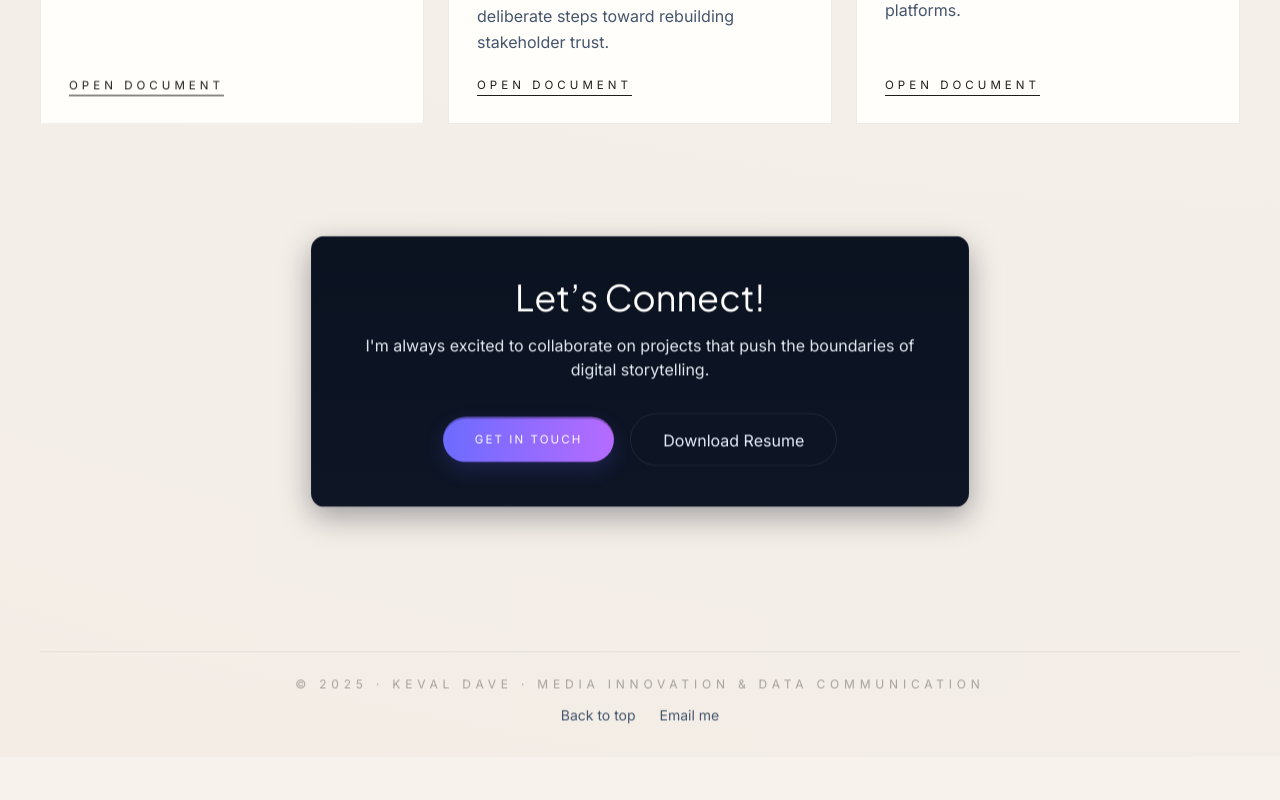
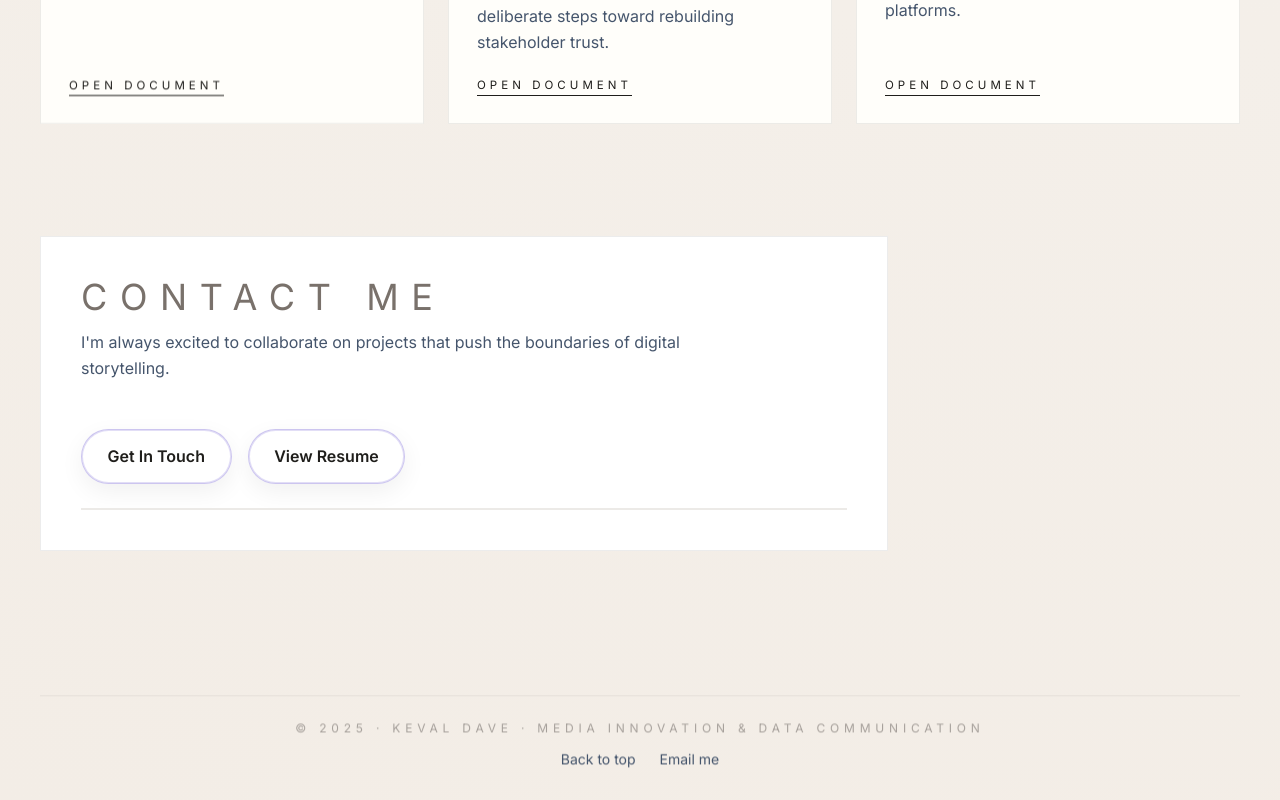
Before and after one commit to VaidehiCodes/keval-website, a React (Vite) app: page / in a window 1280 px wide. Shown: the part 3285-4085 px from the top of the page. Before the commit the page ends 4042 px from the top, so only its background shows below. Built offline with nearby package versions, Linux system fonts and the light colour scheme.

Commit message:
contact section

```diff
--- a/src/App.tsx
+++ b/src/App.tsx
@@ -1,4 +1,4 @@
-import { useEffect, useRef, useState, type CSSProperties } from "react";
+import { useEffect, useState, type CSSProperties } from "react";
 import "./index.css";
 import resumePdf from "./assets/Keval's Resume (1).pdf";
 import newspaperPdf from "./assets/newspaper final.pdf";
@@ -155,7 +155,6 @@ const SectionHeading = ({
 );
 
 export function App() {
-  const [showContactDetails, setShowContactDetails] = useState(false);
   useEffect(() => {
     if (typeof window === "undefined") return;
 
@@ -527,57 +526,33 @@ export function App() {
           </div>
         </section>
 
-        <section id="contact" className="section">
-          <div className="max-w-3xl mx-auto" data-scroll="fade-up">
-            <div className="rounded-xl p-10 bg-slate-900 text-white text-center">
-              <h2 className="text-3xl md:text-4xl font-serif mb-4">
-                Let’s Connect!
-              </h2>
-              <p className="text-base text-slate-200 max-w-xl mx-auto mb-8">
-                I'm always excited to collaborate on projects that push the
-                boundaries of digital storytelling.
-              </p>
+        <section id="contact" className="section contact">
+          <div className="contact-details" data-scroll="fade-up">
+            <SectionHeading
+              eyebrow="Contact Me"
+              description="I'm always excited to collaborate on projects that push the boundaries of digital storytelling."
+            />
+            {/* Buttons row */}
+            <div
+              className="flex flex-col sm:flex-row gap-4 mt-6"
+              data-scroll="fade-up"
+            >
+              {/* Expand contacts button */}
+              <ExpandContactsButton />
 
-              <div className="flex flex-col sm:flex-row items-center justify-center gap-4">
-                <button
-                  className="btn-primary px-8 py-3"
-                  onClick={() => setShowContactDetails((s) => !s)}
-                >
-                  {showContactDetails ? "Hide contact" : "Get In Touch"}
-                </button>
-
+              {/* Download resume button */}
               <a
-                  className="btn-outline px-8 py-3"
                 href={resumeResource.url}
                 target="_blank"
                 rel="noreferrer"
+                className="contact-cta contact-cta--outline"
               >
-                  Download Resume
+                View Resume
               </a>
             </div>
 
-              {showContactDetails && (
-                <div className="mt-8 grid grid-cols-1 sm:grid-cols-3 gap-6 text-slate-100">
-                  {contactChannels.map((ch) => (
-                    <div key={ch.detail} className="text-left">
-                      <p className="text-xs uppercase tracking-[0.35em] text-slate-400">
-                        {ch.label}
-                      </p>
-                      {ch.href ? (
-                        <a
-                          href={ch.href}
-                          className="text-lg block text-white underline"
-                        >
-                          {ch.detail}
-                        </a>
-                      ) : (
-                        <p className="text-lg">{ch.detail}</p>
-                      )}
-                    </div>
-                  ))}
-                </div>
-              )}
-            </div>
+            {/* Expandable panel */}
+            <ContactsPanel />
           </div>
         </section>
       </main>
@@ -596,3 +571,74 @@ export function App() {
 }
 
 export default App;
+
+// Local UI components for contact section
+function ExpandContactsButton() {
+  const [open, setOpen] = useState(false);
+  useEffect(() => {
+    const panel = document.getElementById("contact-panel");
+    if (!panel) return;
+    panel.setAttribute("data-open", open ? "true" : "false");
+  }, [open]);
+
+  return (
+    <button
+      type="button"
+      className="contact-cta contact-cta--outline"
+      aria-expanded={open}
+      aria-controls="contact-panel"
+      onClick={() => setOpen((v) => !v)}
+    >
+      {open ? "Hide Contacts" : "Get In Touch"}
+    </button>
+  );
+}
+
+function ContactsPanel() {
+  return (
+    <div
+      id="contact-panel"
+      className="contact-panel"
+      data-open="false"
+      data-scroll="fade-up"
+    >
+      {contactChannels.map((channel, index) => (
+        <div
+          key={`${channel.label}-${channel.detail}`}
+          className="contact-row"
+          style={scrollDelay(index, 0.04)}
+        >
+          <p className="text-xs uppercase tracking-[0.35em] text-stone-500">
+            {channel.label}
+          </p>
+          {channel.label.toLowerCase() === "linkedin" ? (
+            <a
+              href={channel.href}
+              aria-label="LinkedIn profile"
+              className="inline-flex items-center mt-2"
+              target="_blank"
+              rel="noreferrer"
+            >
+              <svg
+                xmlns="http://www.w3.org/2000/svg"
+                width="28"
+                height="28"
+                viewBox="0 0 24 24"
+                fill="currentColor"
+                className="text-slate-800"
+              >
+                <path d="M4.98 3.5C4.98 4.88 3.86 6 2.5 6S0 4.88 0 3.5 1.12 1 2.5 1s2.48 1.12 2.48 2.5zM0 8h5v16H0V8zm7.5 0h4.8v2.2h.07c.67-1.27 2.3-2.6 4.73-2.6 5.06 0 6 3.33 6 7.66V24h-5V16.9c0-1.69-.03-3.87-2.36-3.87-2.36 0-2.73 1.84-2.73 3.74V24h-5V8z" />
+              </svg>
+            </a>
+          ) : channel.href ? (
+            <a href={channel.href} className="text-lg text-slate-800 underline">
+              {channel.detail}
+            </a>
+          ) : (
+            <p className="text-lg text-slate-800">{channel.detail}</p>
+          )}
+        </div>
+      ))}
+    </div>
+  );
+}
--- a/src/index.css
+++ b/src/index.css
@@ -396,9 +396,11 @@ main,
 }
 
 .contact {
+  /* Two-column layout: main form (fluid) + right details panel (fixed) */
   display: grid;
-  grid-template-columns: 2fr 1fr;
+  grid-template-columns: 1fr 320px;
   gap: 2rem;
+  align-items: start;
 }
 
 .contact-panel {
@@ -408,6 +410,29 @@ main,
   display: flex;
   flex-direction: column;
   gap: 2rem;
+}
+
+/* Collapsible behavior controlled via data-open */
+.contact-panel {
+  overflow: hidden;
+  transition: all 300ms ease;
+  max-height: 0;
+  padding-top: 0;
+  padding-bottom: 0;
+  opacity: 0;
+  transform: translateY(8px);
+}
+.contact-panel[data-open="true"] {
+  max-height: 600px;
+  padding-top: 2.5rem;
+  padding-bottom: 2.5rem;
+  opacity: 1;
+  transform: none;
+}
+
+.contact-row {
+  display: flex;
+  flex-direction: column;
 }
 
 .contact-form {
@@ -438,11 +463,47 @@ main,
 
 .contact-details {
   border: 1px solid var(--soft-border);
-  padding: 2rem;
-  background: #fffdfa;
+  padding: 2.5rem 2.5rem;
+  background: #ffffff;
   display: flex;
   flex-direction: column;
   gap: 1.5rem;
+  box-sizing: border-box;
+  min-width: 280px;
+}
+
+/* CTA buttons matching screenshot vibe */
+.contact-cta {
+  display: inline-flex;
+  align-items: center;
+  justify-content: center;
+  padding: 0.9rem 1.6rem;
+  border-radius: 9999px;
+  border: 1px solid rgba(31, 30, 27, 0.2);
+  background: linear-gradient(90deg, #6d5bd0, #9a6fdc);
+  color: #f7f5ff;
+  text-decoration: none;
+  text-transform: capitalize;
+  font-weight: 600;
+  box-shadow: 0 8px 24px rgba(109, 91, 208, 0.25);
+}
+.contact-cta:hover {
+  filter: brightness(1.05);
+}
+.contact-cta--outline {
+  background: rgba(255, 255, 255, 0.02);
+  color: #1f1e1b;
+  border-color: rgba(109, 91, 208, 0.35);
+  box-shadow: 0 0 0 1px rgba(109, 91, 208, 0.2) inset,
+    0 8px 24px rgba(17, 17, 17, 0.06);
+}
+.contact-cta--outline:hover {
+  background: rgba(109, 91, 208, 0.06);
+}
+
+.contact-details > div {
+  /* keep each contact row vertically spaced */
+  min-width: 0;
 }
 
 .contact-socials {
@@ -521,6 +582,18 @@ main,
     grid-template-columns: 1fr;
   }
 
+  .contact-details {
+    flex-direction: column;
+    min-width: 0;
+  }
+
+  /* When heading sits above, ensure the details are full width on small screens */
+  .contact-details.contact-right,
+  .contact-details.contact-left {
+    width: 100%;
+    max-width: none;
+  }
+
   .about-grid {
     grid-template-columns: 1fr;
   }
@@ -534,115 +607,3 @@ main,
     opacity: 1 !important;
   }
 }
-
-/* Contact panel - dark themed to match mock */
-#contact .rounded-xl {
-  background: linear-gradient(180deg, #0b1220 0%, #0e1626 100%);
-  border: 1px solid rgba(255, 255, 255, 0.04);
-  box-shadow: 0 10px 30px rgba(2, 6, 23, 0.35);
-}
-
-/* Buttons inside contact only */
-#contact .btn-primary {
-  background: linear-gradient(90deg, #6d6bff 0%, #b66bff 100%);
-  color: #fff;
-  border: none;
-  padding: 0.85rem 2rem;
-  border-radius: 999px;
-  box-shadow: 0 8px 20px rgba(107, 92, 255, 0.18),
-    0 2px 0 rgba(0, 0, 0, 0.25) inset;
-  text-transform: uppercase;
-  letter-spacing: 0.18em;
-}
-
-#contact .btn-primary:hover {
-  filter: saturate(1.05) brightness(1.03);
-}
-
-#contact .btn-outline {
-  background: transparent;
-  color: #e6eefc;
-  border: 1px solid rgba(255, 255, 255, 0.08);
-  border-radius: 999px;
-  padding: 0.85rem 2rem;
-  text-decoration: none;
-  display: inline-flex;
-  align-items: center;
-  justify-content: center;
-}
-
-#contact .btn-outline:hover {
-  background: rgba(255, 255, 255, 0.02);
-}
-
-/* Miniplayer waveform animation */
-.miniplayer {
-  position: relative;
-  min-height: 3rem;
-}
-.miniplayer .wave span {
-  display: inline-block;
-  background: rgba(255, 255, 255, 0.9);
-  width: 6px;
-  border-radius: 2px;
-}
-.miniplayer .wave .animate-wave {
-  animation-name: sc-wave;
-  animation-iteration-count: infinite;
-  animation-timing-function: ease-in-out;
-}
-
-@keyframes sc-wave {
-  0% {
-    transform: scaleY(0.4);
-    opacity: 0.7;
-  }
-  50% {
-    transform: scaleY(1);
-    opacity: 1;
-  }
-  100% {
-    transform: scaleY(0.4);
-    opacity: 0.7;
-  }
-}
-
-.delay-0 {
-  animation-delay: 0s;
-}
-.delay-1 {
-  animation-delay: 0.08s;
-}
-.delay-2 {
-  animation-delay: 0.16s;
-}
-.delay-3 {
-  animation-delay: 0.24s;
-}
-.delay-4 {
-  animation-delay: 0.32s;
-}
-.delay-5 {
-  animation-delay: 0.4s;
-}
-
-/* Ensure hidden iframe does not block interactions */
-.miniplayer iframe {
-  position: absolute;
-  inset: 0;
-  width: 100%;
-  height: 100%;
-  opacity: 0;
-  pointer-events: none;
-}
-
-/* Small responsive tweak for contact buttons */
-@media (max-width: 640px) {
-  #contact .flex {
-    flex-direction: column;
-  }
-  #contact .btn-primary,
-  #contact .btn-outline {
-    width: 100%;
-  }
-}
```
Lines whose indentation alone changed are shown as unchanged.
